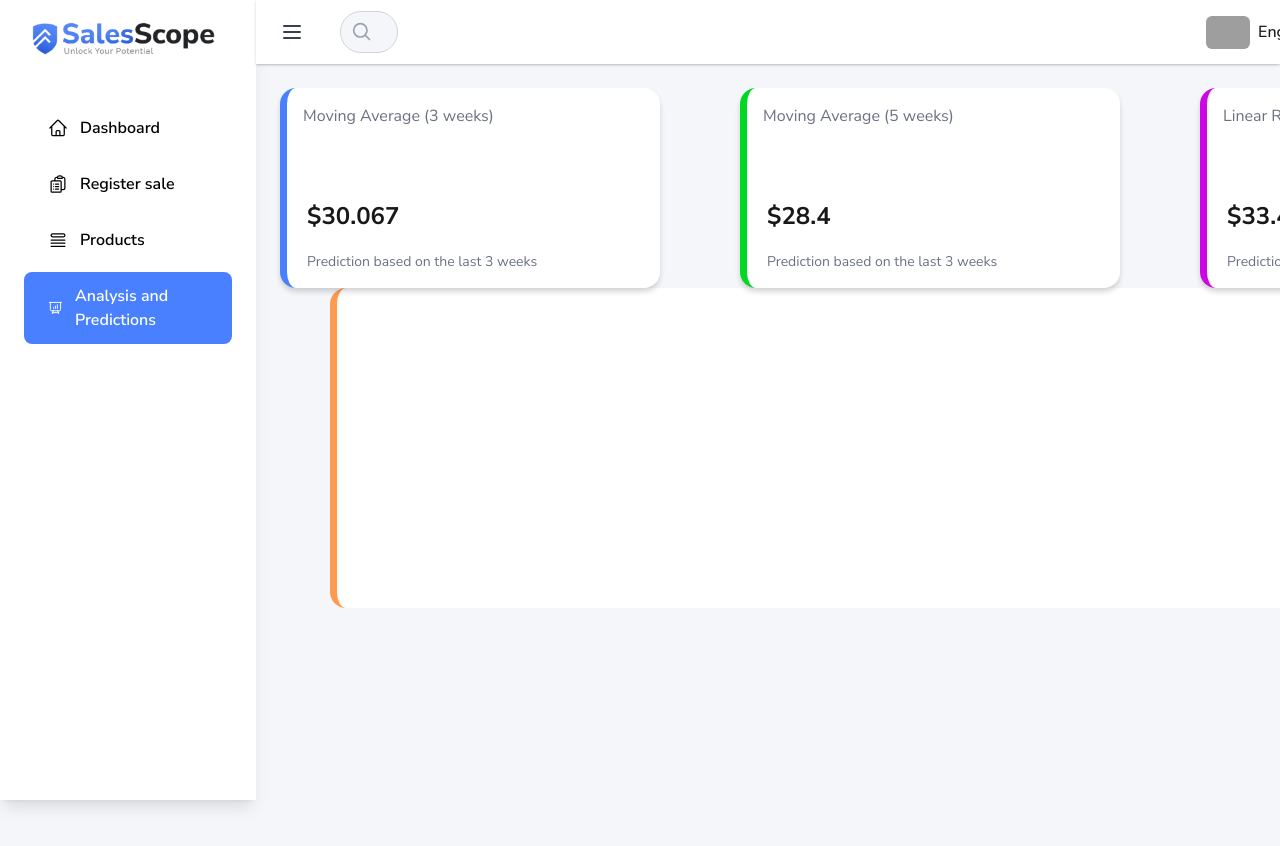
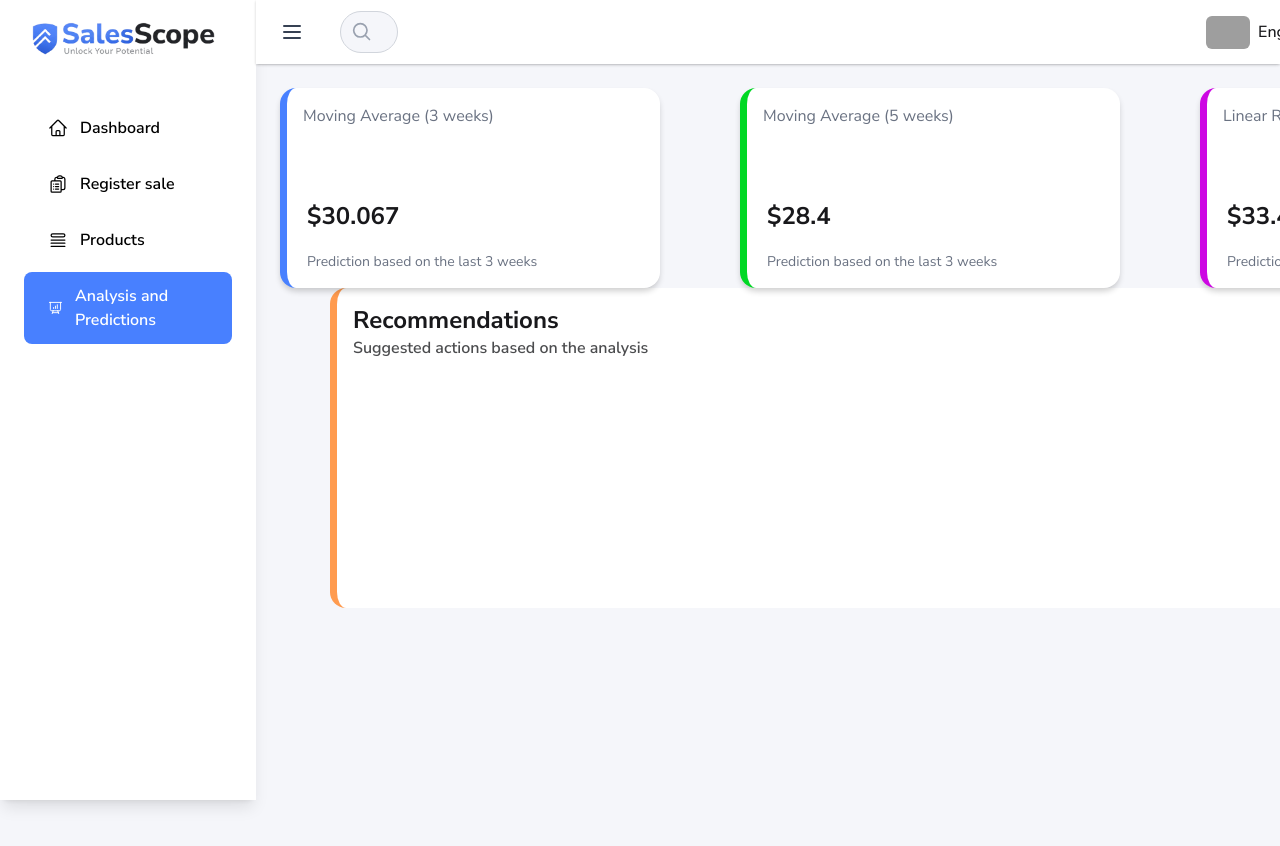
Before and after one commit to IntegrativeProject/SalesScope-Frontend, a Next.js app: page /analysisandpredictions in a window 1280 px wide. Shown: the top 846 px of the page. Built offline with nearby package versions, Linux system fonts and the light colour scheme; grey boxes are pictures that could not be loaded.

Commit message:
feat(recommendationsCard): tittle and subtittle added

```diff
--- a/src/components/ui/RecommendationsCard.tsx
+++ b/src/components/ui/RecommendationsCard.tsx
@@ -3,7 +3,8 @@ import React from 'react'
 export default function RecommendationsCard() {
   return (
     <div className='bg-white w-300 h-80 rounded-2xl border-l-7 border-[#ff6f00b0]' >
-
+      <h1 className='mt-4 ml-4 text-2xl font-bold ' >Recommendations</h1>
+      <p className='text-[#202224ce] ml-4 font-semibold ' >Suggested actions based on the analysis</p>
 
     </div>
   )
```
